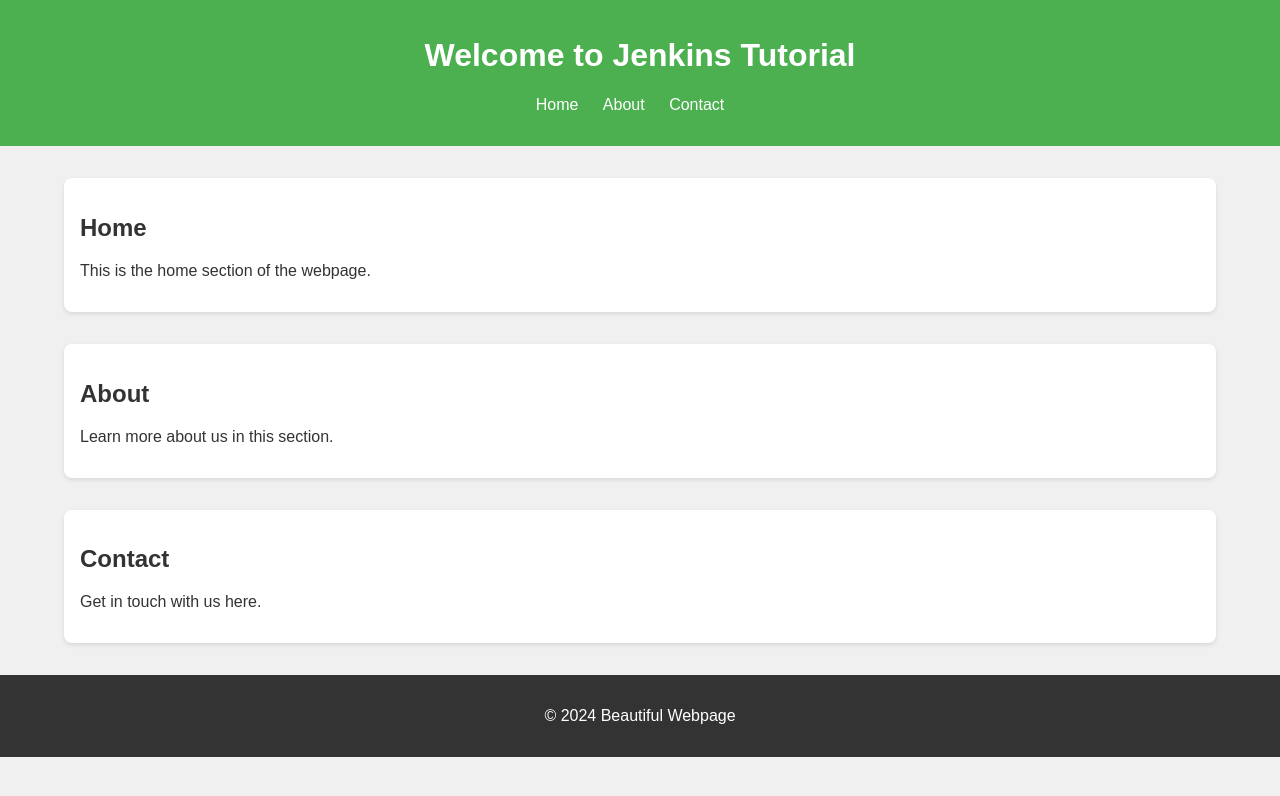
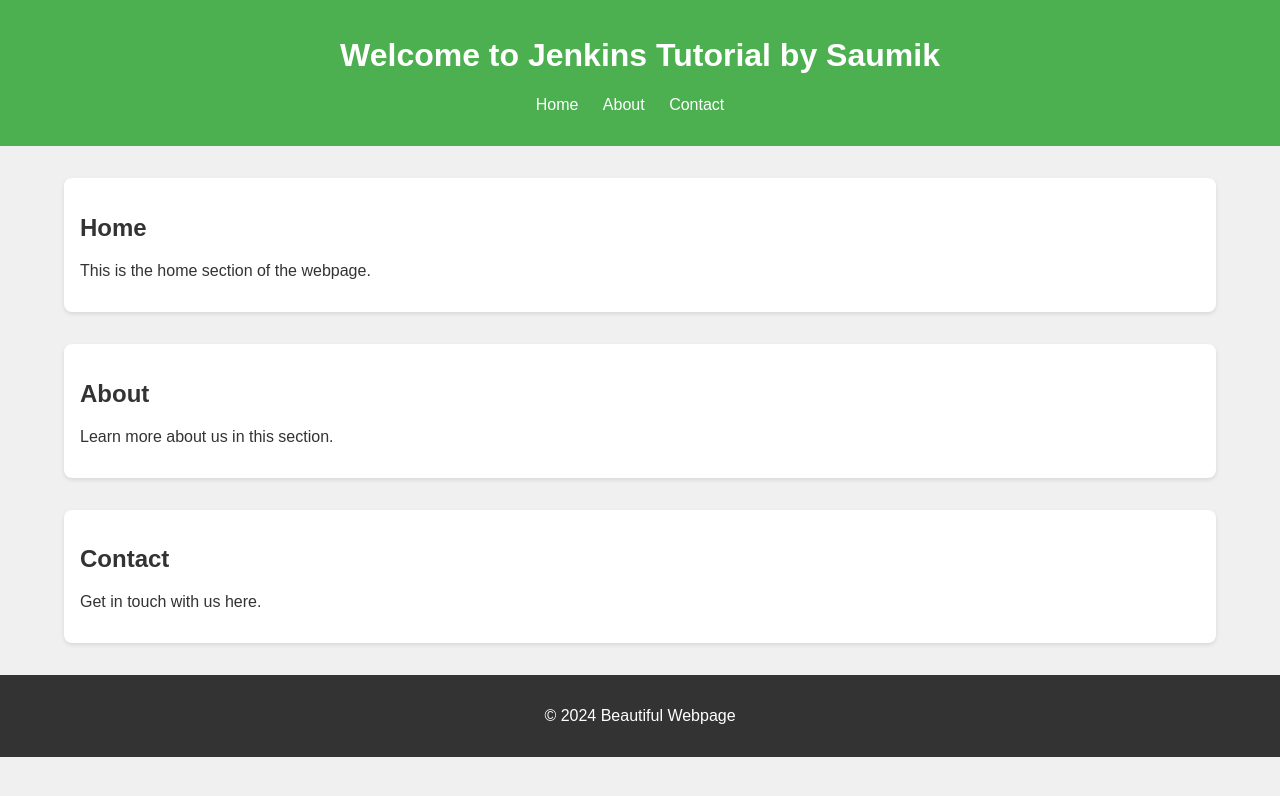
Before and after one commit to SaumikRawat/pythoncode, a plain HTML site: page index.html in a window 1280 px wide. Drawn offline with Linux system fonts and the light colour scheme.

Commit message:
Update index.html

```diff
--- a/index.html
+++ b/index.html
@@ -51,7 +51,7 @@
 </head>
 <body>
     <header>
-        <h1>Welcome to Jenkins Tutorial</h1>
+        <h1>Welcome to Jenkins Tutorial by Saumik</h1>
         <nav>
             <ul>
                 <li><a href="#home">Home</a></li>
```
